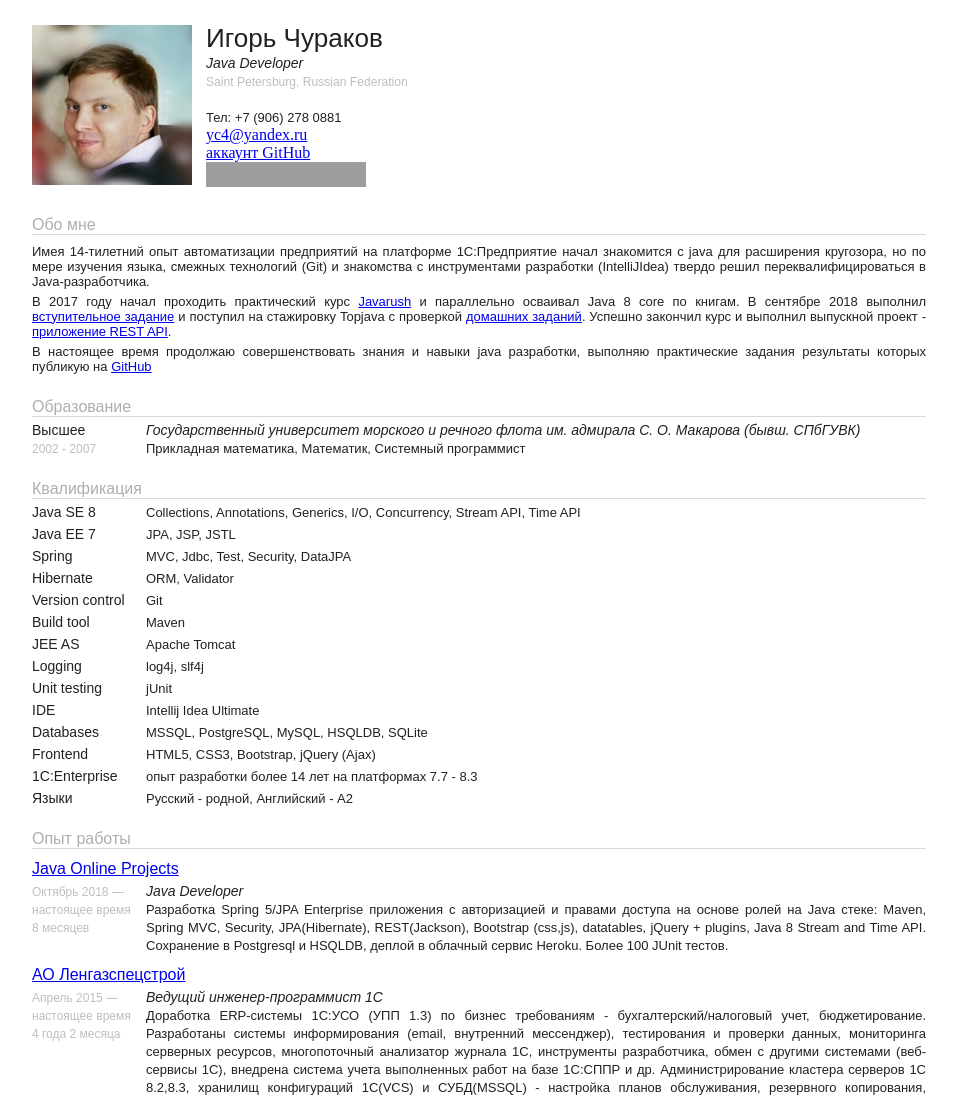
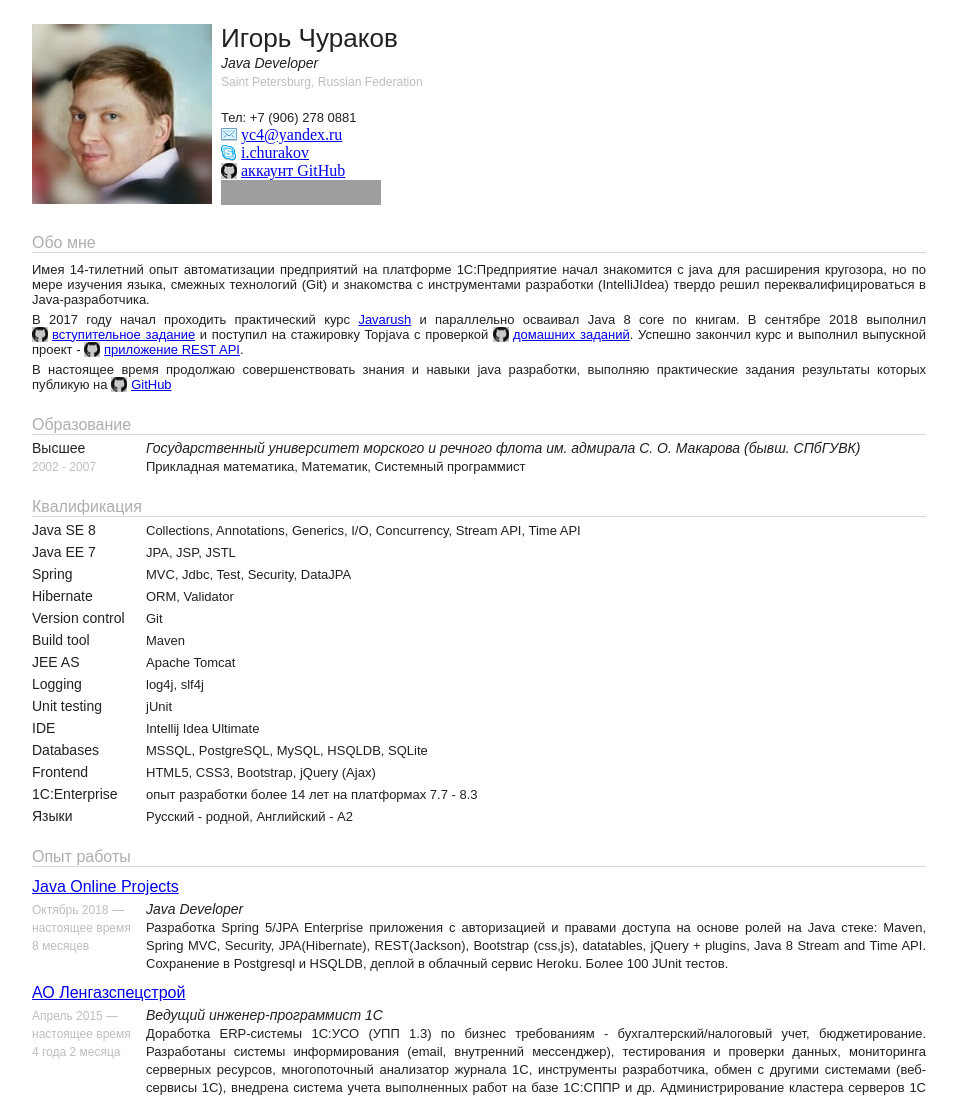
Before and after one commit to churakovIA/churakovIA.github.io, a plain HTML site: page index.html in a window 1280 px wide. Shown: the top 1100 px of the page, without its empty margins (161-1118 px from the left). Drawn offline with Linux system fonts and the light colour scheme; grey boxes are pictures that could not be loaded.

Commit message:
add skype contacts image

```diff
--- a/css/screen.css
+++ b/css/screen.css
@@ -28,3 +28,18 @@ p{margin-top: 5px;margin-bottom: 1px;}
 #header .tabs { border-bottom: 1px solid #ddd; }
 #header .tabs li { margin-right: 1px; }
 #header .tabs a { padding: 5px 15px; background: #ddd; color: #666; text-decoration: none; }
+
+a[href^="mailto:"]{
+    padding-left: 20px;
+    background: url(../img/email.png) no-repeat center left;
+}
+
+a[href^="skype:"]{
+    padding-left: 20px;
+    background: url(../img/skype.png) no-repeat center left;
+}
+
+a[href^="https://github.com"] {
+    padding-left: 20px !important;
+    background: url(../img/github.png) no-repeat center left;
+}
--- a/index.html
+++ b/index.html
@@ -11,8 +11,8 @@
     <div id="header">
         <table width="100%" border="0">
             <tr>
-                <td style="vertical-align:middle;text-align:left;width: 170px">
-                    <img src="./img/image001.jpg" width="160" height="160">
+                <td style="vertical-align:middle;text-align:left;width: 185px">
+                    <img src="./img/image001.jpg" width="180" height="180">
                 </td>
                 <td style="vertical-align: top">
                     <span class="cls_000">Игорь Чураков</span><br>
@@ -21,6 +21,7 @@
                     <br>
                     <span class="cls_005">Тел: +7 (906) 278 0881</span><br>
                     <a href="mailto:yc4@yandex.ru">yc4@yandex.ru</a><br>
+                    <a href="skype:i.churakov">i.churakov</a><br>
                     <a href="https://github.com/churakovIA">аккаунт GitHub</a><br>
                     <a href="https://www.linkedin.com/in/churakovIA">
                         <img src="https://static.licdn.com/scds/common/u/img/webpromo/btn_viewmy_160x25.png" width="160"
```
Also changed, not shown: img/email.png (added), img/github.png (added), img/skype.png (added).
